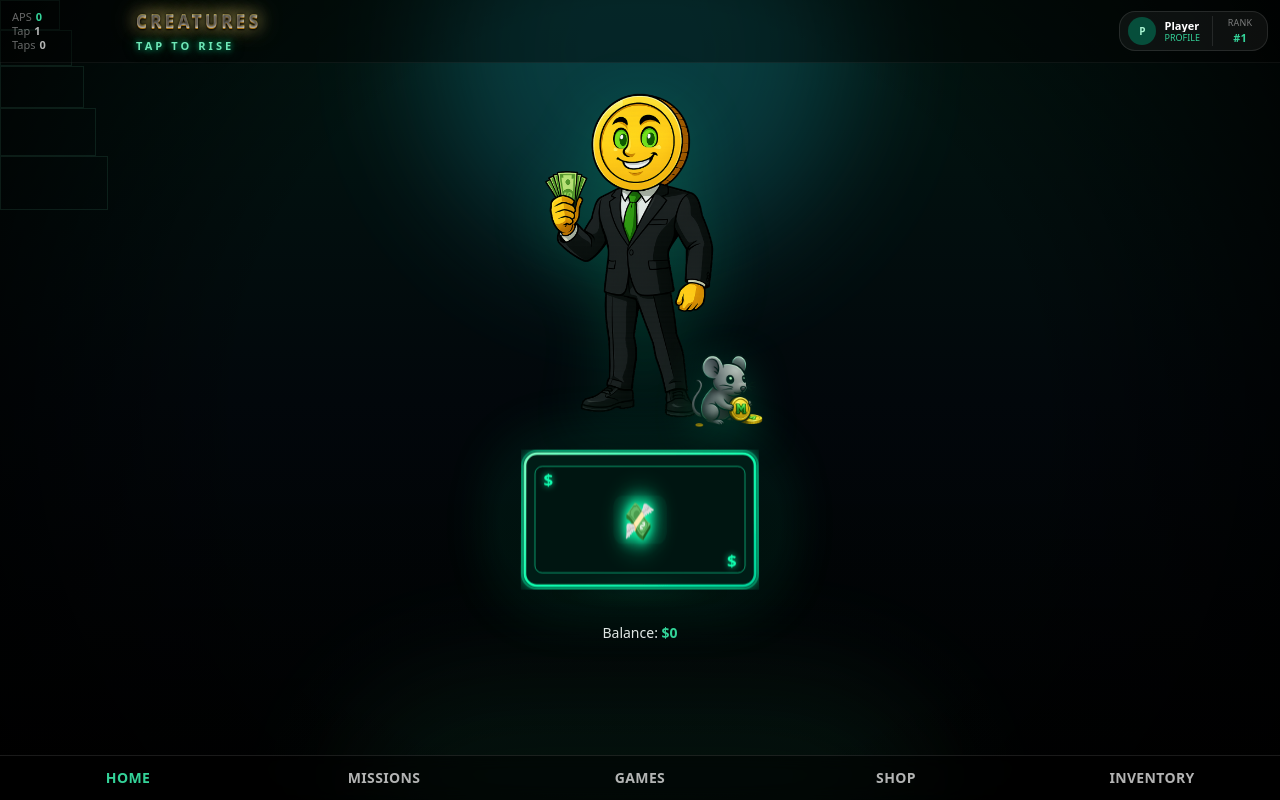
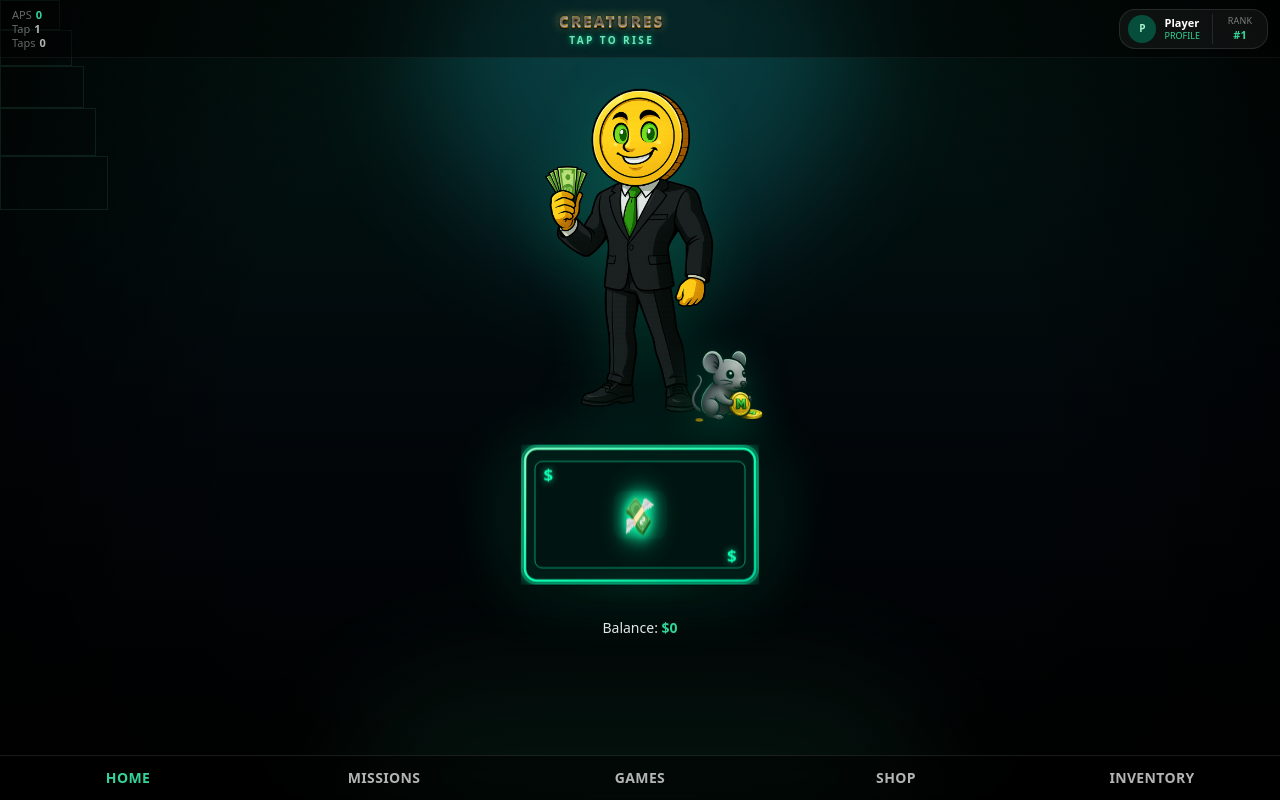
Before and after one commit to DozerBrain/TelegramMoneyMaker, a React (Vite) app: page / in a window 1280 px wide. Built offline with nearby package versions, Linux system fonts and the light colour scheme.

Commit message:
Update TopBar.tsx

```diff
--- a/src/components/TopBar.tsx
+++ b/src/components/TopBar.tsx
@@ -43,16 +43,12 @@ export default function TopBar({ taps, tapValue, autoPerSec }: Props) {
       if (!p.uid) return;
 
       try {
-        // 🔥 Load many rows to guarantee you are included
         const rows: LeaderRow[] = await topGlobal(5000);
         if (dead) return;
 
-        // 🔥 Sort manually to guarantee proper ranking
         rows.sort((a, b) => b.score - a.score);
 
         const pos = rows.findIndex((r) => String(r.uid) === String(p.uid));
-
-        // 🔥 Always show a rank, even if you're the ONLY one
         if (pos >= 0) setRank(pos + 1);
         else setRank(1);
       } catch {
@@ -99,13 +95,13 @@ export default function TopBar({ taps, tapValue, autoPerSec }: Props) {
       </div>
 
       {/* CENTER : title */}
-      <div className="flex-1 min-w-0 flex flex-col items-start ml-6">
-        {/* CREATURES — 3D metallic gold with strong glow */}
+      <div className="flex-1 min-w-0 flex flex-col items-center pointer-events-none">
+        {/* CREATURES — metallic gold with subtle 3D + glow */}
         <div
           className="
-            text-[17px] font-extrabold uppercase
-            tracking-[0.20em]
-            max-w-[240px]
+            text-[15px] font-extrabold uppercase
+            tracking-[0.16em]
+            max-w-[200px] text-center
             bg-gradient-to-b from-yellow-100 via-yellow-300 to-amber-500
             bg-clip-text text-transparent
           "
@@ -115,8 +111,7 @@ export default function TopBar({ taps, tapValue, autoPerSec }: Props) {
               "0 1px 0 rgba(255,255,255,0.8)," + // bevel highlight
               "0 2px 0 rgba(190,130,20,1)," + // 3D step
               "0 3px 2px rgba(0,0,0,0.9)," + // drop shadow
-              "0 0 15px rgba(255,222,120,0.9)," + // inner glow
-              "0 0 25px rgba(255,222,120,0.8)" // outer glow
+              "0 0 10px rgba(255,222,120,0.85)" // soft outer glow
           }}
         >
           CREATURES
@@ -125,14 +120,14 @@ export default function TopBar({ taps, tapValue, autoPerSec }: Props) {
         {/* TAP TO RISE — emerald accent */}
         <div
           className="
-            text-[11px] uppercase tracking-[0.28em]
-            mt-1 whitespace-nowrap font-semibold
+            text-[10px] uppercase tracking-[0.24em]
+            mt-0.5 whitespace-nowrap font-semibold
             text-emerald-300
           "
           style={{
             textShadow:
-              "0 0 6px rgba(16,185,129,1)," +
-              "0 0 14px rgba(16,185,129,0.6)"
+              "0 0 4px rgba(16,185,129,0.9)," +
+              "0 0 9px rgba(16,185,129,0.5)"
           }}
         >
           TAP TO RISE
```
